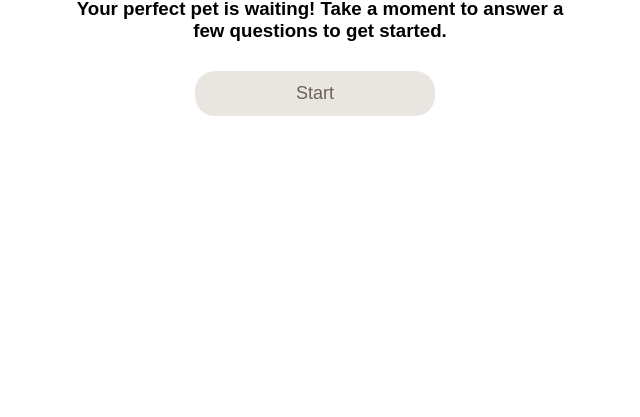
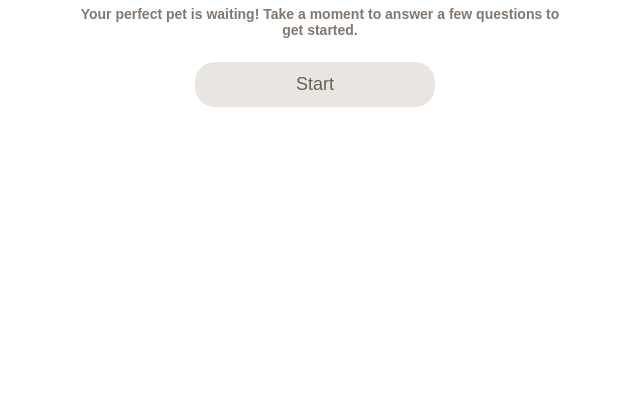
Before and after one commit to anuhya-gottam/spca-app, a plain HTML site: page index.html in a window 1280 px wide. Shown: the part 383-800 px from the top of the page, without its empty margins (320-960 px from the left). Drawn offline with Linux system fonts and the light colour scheme.

Commit message:
Update styles.css

```diff
--- a/styles.css
+++ b/styles.css
@@ -27,7 +27,8 @@ h2 {
 }
 
 h3 {
-    color: #000000; /* Black */
+    color: #83786F; /* Black */
+    font-size: 14px;
 }
 
 button {
```
